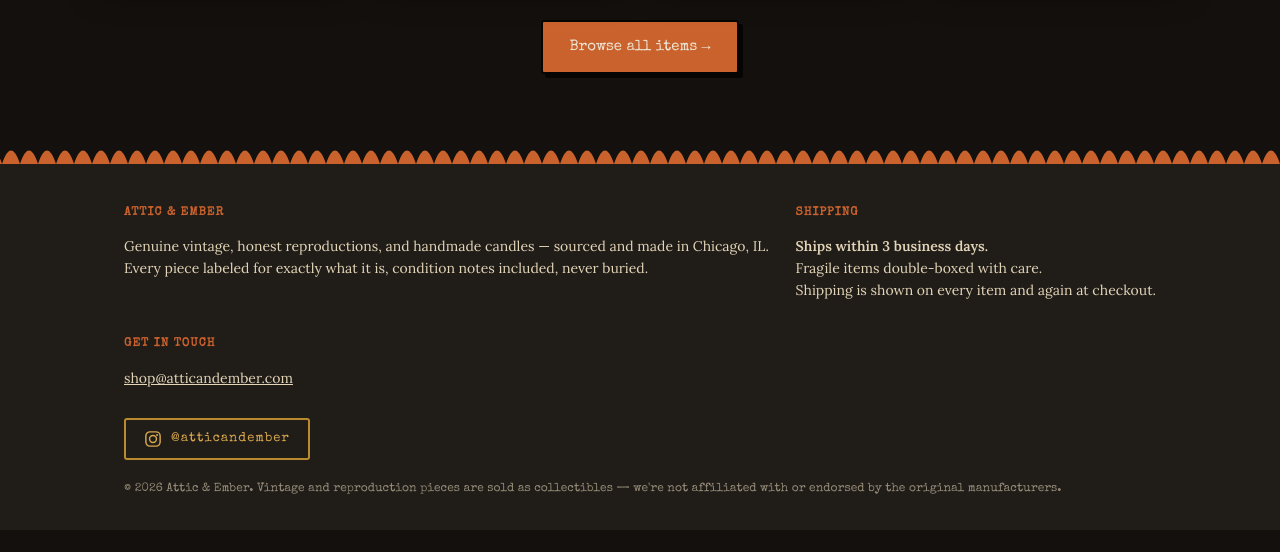
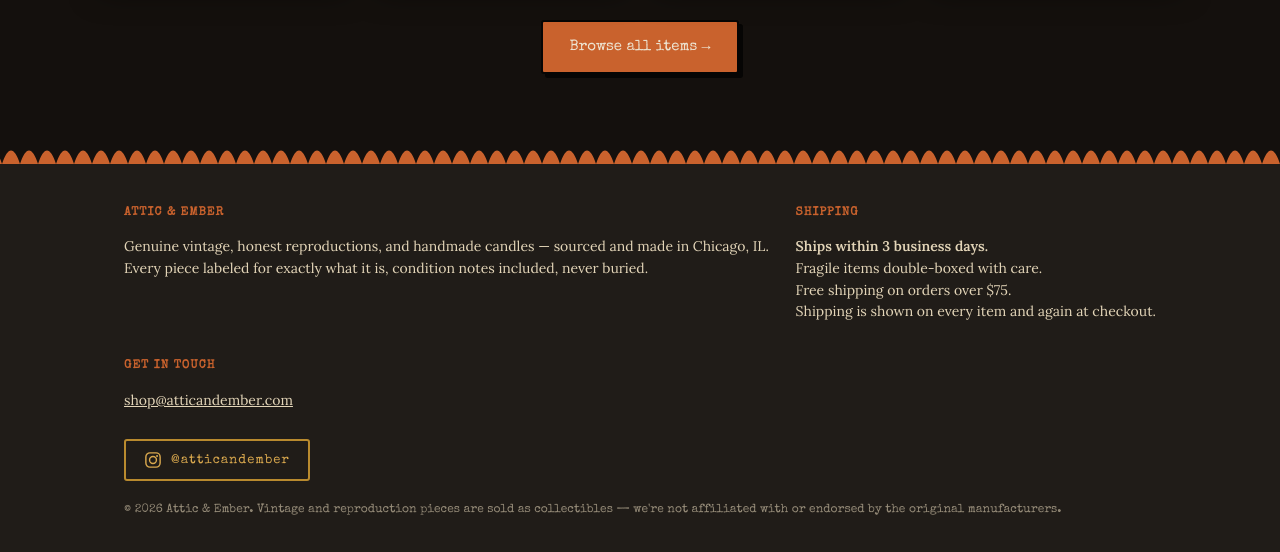
Before and after one commit to JohnWallace23/Attic-Ember, a Jekyll site: the page built from _products/beistle-vampire-skeleton.md, in a window 1280 px wide. Shown: the part 1493-2045 px from the top of the page. Built offline with Jekyll 4.4.1, drawn with Linux system fonts in a browser that asks for light colours; some web fonts are replaced; before the commit the page ends 2023 px from its top, so only the background shows below that; part of the change alters nothing that is shown.

Commit message:
Free shipping on orders over $75; local pickup built but parked
Orders whose items total $75 or more skip the shared $8 box. Pieces with
their own oversize rate still pay it: waiving a $15 blow-mold box on a
$76 order would cost more than the order makes. The cart tells buyers
how far they are from the threshold ("Add $45 more for free shipping"),
confirms it once they're over, and says plainly when an oversize piece
still carries its rate. The footer advertises it. `free_shipping_over`
in _config.yml sets the figure; 0 turns it off.

Local pickup is in the code and tested but switched off
(`local_pickup: ""`). Set it to "Chicago" and the checkout gains a ship
or pick-up choice, the cart and footer mention it, and oversize item
pages offer it — all from the one setting. With it off, checkout is
exactly as before and order emails carry no delivery line.

Also: the cart's totals now start fresh whenever it reopens, so a
country typed into checkout no longer leaves the cart showing $0
shipping under a "U.S." label.

Tested in a browser across every pricing case: under, at and over the
threshold, oversize with and without regular items, two oversize boxes,
free-shipping items, and an international address.

Co-Authored-By: Claude Opus 5.5 <noreply@anthropic.com>

```diff
--- a/_config.yml
+++ b/_config.yml
@@ -68,6 +68,14 @@ web3forms_key: "d1abc445-4121-4cb3-b1e3-31858bc804c3"
 # or waive it with `free_shipping: true`. Change it here and it
 # updates the cart, checkout, and order emails.
 shipping_flat_rate: 8
+# Free standard shipping when an order's items total at least this much.
+# Waives the shared flat-rate box only; pieces with their own `shipping:`
+# rate still pay it. 0 turns it off.
+free_shipping_over: 75
+# Lets buyers here skip shipping and pick up instead (we email to arrange a
+# time and place — no address is published). Built and tested but parked
+# for now: set to "Chicago" to switch it on everywhere at once. "" = off.
+local_pickup: ""
 shipping_note: "Shipping is included in the total above. International orders — we'll email you a quote before any payment."
 payments:
   # Full PayPal link (business profile or PayPal.Me), or just a PayPal.Me
--- a/_layouts/default.html
+++ b/_layouts/default.html
@@ -59,6 +59,12 @@
         <h4>Shipping</h4>
         <p><strong>Ships within 3 business days.</strong><br>
         Fragile items double-boxed with care.<br>
+        {%- if site.free_shipping_over and site.free_shipping_over > 0 %}
+        Free shipping on orders over ${{ site.free_shipping_over }}.<br>
+        {%- endif %}
+        {%- if site.local_pickup and site.local_pickup != "" %}
+        Free local pickup in {{ site.local_pickup }}.<br>
+        {%- endif %}
         Shipping is shown on every item and again at checkout.</p>
       </div>
       <div>
@@ -92,7 +98,9 @@
           data-cashapp="{{ site.payments.cashapp }}"
           data-web3forms="{{ site.web3forms_key }}"
           data-shipping-note="{{ site.shipping_note | escape }}"
-          data-shipping-rate="{{ site.shipping_flat_rate }}" defer></script>
+          data-shipping-rate="{{ site.shipping_flat_rate }}"
+          data-free-over="{{ site.free_shipping_over | default: 0 }}"
+          data-pickup="{{ site.local_pickup }}" defer></script>
 
   <!-- Drifting embers atmosphere (progressive enhancement; self-disables
        under prefers-reduced-motion). -->
--- a/_layouts/product.html
+++ b/_layouts/product.html
@@ -127,7 +127,7 @@ layout: default
       <h1>{{ page.title }}</h1>
       <p class="product-meta">{{ page.era | default: "Vintage" }}{% if page.category %} &middot; {{ page.category }}{% endif %}</p>
       <p class="product-price">${% include money.html amount=page.price %}</p>
-      {% if page.free_shipping %}<p class="free-ship free-ship--page">Free U.S. shipping — postage is included in the price</p>{% elsif page.shipping %}<p class="free-ship free-ship--page ship-extra">${{ page.shipping }} U.S. shipping — this one needs an oversize box</p>{% endif %}
+      {% if page.free_shipping %}<p class="free-ship free-ship--page">Free U.S. shipping — postage is included in the price</p>{% elsif page.shipping %}<p class="free-ship free-ship--page ship-extra">${{ page.shipping }} U.S. shipping — this one needs an oversize box{% if site.local_pickup and site.local_pickup != "" %}, or pick it up free in {{ site.local_pickup }}{% endif %}</p>{% endif %}
 
       <p class="product-desc">{{ page.description }}</p>
 
--- a/assets/css/attic.css
+++ b/assets/css/attic.css
@@ -1131,3 +1131,26 @@ body.cart-open { overflow: hidden; }
 @media (prefers-reduced-motion: reduce) {
   .garland-flag { animation: none; }
 }
+
+/* ---- checkout: ship or pick up, and the free-shipping nudge ---- */
+.ship-choices { display: flex; gap: 10px; flex-wrap: wrap; margin-bottom: 14px; }
+.ship-choice input:checked + span {
+  background: var(--sage-bright);
+  border-color: var(--sage-bright);
+  box-shadow: 0 0 0 3px rgba(169,201,138,0.25);
+}
+.pickup-note {
+  font-size: 13px; line-height: 1.6;
+  color: var(--paper);
+  background: rgba(169,201,138,0.12);
+  border-left: 3px solid var(--sage-bright);
+  padding: 10px 12px; margin: 0 0 16px; border-radius: var(--radius);
+}
+.free-nudge {
+  font-family: var(--mono); font-size: 13px;
+  color: var(--gold-bright);
+  margin: -6px 0 14px;
+}
+.free-nudge.met { color: var(--sage-bright); }
+.free-nudge span { display: block; font-size: 11px; color: var(--sage-light); margin-top: 2px; }
+.pickup-hint { font-size: 13px; color: var(--sage-light); font-style: italic; margin: 0 0 12px; }
--- a/assets/js/cart.js
+++ b/assets/js/cart.js
@@ -18,6 +18,10 @@
   var SHIP_NOTE = attr("data-shipping-note", "");
   var SHIP_RATE = parseFloat(attr("data-shipping-rate", "0")) || 0;
   var WEB3KEY = (attr("data-web3forms", "") || "").trim();
+  // Local pickup (a place name, e.g. "Chicago") and the free-shipping
+  // threshold, both set in _config.yml. Empty / 0 turns either off.
+  var PICKUP = (attr("data-pickup", "") || "").trim();
+  var FREE_OVER = parseFloat(attr("data-free-over", "0")) || 0;
 
   function read() { try { return JSON.parse(localStorage.getItem(KEY)) || []; } catch (e) { return []; } }
   function save() { try { localStorage.setItem(KEY, JSON.stringify(cart)); } catch (e) {} }
@@ -38,52 +42,64 @@
   // if there are any ordinary items. Two blow molds are two boxes and cost
   // two rates — charging the higher of the two, as this used to, left us
   // paying the difference.
+  //
+  // Two ways to pay less:
+  //   - local pickup: nothing ships, so nothing is charged.
+  //   - orders of FREE_OVER or more: the shared flat-rate box is free.
+  //     Oversize pieces still pay their own rate — waiving a $15 blow-mold
+  //     box on a $76 order would cost more than the order makes.
+  var pickup = false;
   function itemShip(i) {
     if (i.freeShip === true) return 0;
     var r = parseFloat(i.ship);
     return isNaN(r) ? SHIP_RATE : r;
   }
   function isOversize(i) { return i.freeShip !== true && !isNaN(parseFloat(i.ship)); }
-  function allFreeShip() {
-    return cart.length > 0 && cart.every(function (i) { return itemShip(i) === 0; });
+  function hasOrdinary() {
+    return cart.some(function (i) { return i.freeShip !== true && !isOversize(i); });
   }
+  function oversizeItems() { return cart.filter(isOversize); }
+  function freeStandard() { return FREE_OVER > 0 && subtotal() >= FREE_OVER; }
+  function flatCharge() { return hasOrdinary() && !freeStandard() ? SHIP_RATE : 0; }
   function shipping() {
-    if (cart.length === 0 || !domestic) return 0;
-    var total = 0;
-    var ordinary = false;
-    for (var i = 0; i < cart.length; i++) {
-      if (cart[i].freeShip === true) continue;
-      if (isOversize(cart[i])) total += itemShip(cart[i]);
-      else ordinary = true;
-    }
-    return total + (ordinary ? SHIP_RATE : 0);
+    if (cart.length === 0 || pickup || !domestic) return 0;
+    return oversizeItems().reduce(function (t, i) { return t + itemShip(i); }, 0) + flatCharge();
   }
   // How many separate boxes the buyer is being charged for.
-  function boxCount() {
-    var n = 0, ordinary = false;
-    for (var i = 0; i < cart.length; i++) {
-      if (cart[i].freeShip === true) continue;
-      if (isOversize(cart[i])) n++;
-      else ordinary = true;
-    }
-    return n + (ordinary ? 1 : 0);
-  }
+  function boxCount() { return oversizeItems().length + (flatCharge() > 0 ? 1 : 0); }
   // "flat" only when the order is actually paying the plain flat rate.
   function shipNote() {
-    if (allFreeShip()) return "";
+    if (pickup || shipping() === 0) return "";
     if (boxCount() > 1) return " — " + boxCount() + " boxes";
-    return shipping() === SHIP_RATE ? " flat" : "";
+    return flatCharge() > 0 ? " flat" : "";
   }
-  // What to print on the domestic shipping line.
-  function shipLabel() { return allFreeShip() ? "Free" : money(shipping()); }
+  // What to print on the shipping line.
+  function shipLabel() { return shipping() === 0 ? "Free" : money(shipping()); }
   function shipEmailText() {
-    if (allFreeShip()) return "FREE (included in item price)";
+    if (pickup) return "LOCAL PICKUP in " + PICKUP + " — nothing to ship. Email the buyer to arrange a time and place.";
     var s = shipping();
-    if (boxCount() > 1) return money(s) + " (U.S. — " + boxCount() + " boxes)";
-    return money(s) + (s === SHIP_RATE ? " (U.S. flat rate)" : " (U.S. — oversize item)");
+    var waived = freeStandard() && hasOrdinary();
+    if (s === 0) return waived
+      ? "FREE (standard shipping free on orders over " + dollars(FREE_OVER) + ")"
+      : "FREE (included in item price)";
+    var tail = waived ? "; standard box free, order over " + dollars(FREE_OVER) : "";
+    if (boxCount() > 1) return money(s) + " (U.S. — " + boxCount() + " boxes" + tail + ")";
+    return money(s) + (flatCharge() > 0 ? " (U.S. flat rate)" : " (U.S. — oversize item" + tail + ")");
+  }
+  // Under the cart's shipping line: how far off free shipping is, or that
+  // it's been earned. Only when it would change the total — a cart of
+  // oversize or free-ship pieces gets nothing from the threshold.
+  function freeNudge() {
+    if (!FREE_OVER || !hasOrdinary()) return "";
+    var gap = FREE_OVER - subtotal();
+    if (gap > 0) return '<p class="free-nudge">Add <strong>' + money(gap) + "</strong> more for free shipping.</p>";
+    return '<p class="free-nudge met">Free shipping on orders over ' + dollars(FREE_OVER) + " \u2713" +
+      (oversizeItems().length ? " <span>Oversize pieces still ship at their own rate.</span>" : "") + "</p>";
   }
   function grandTotal() { return subtotal() + shipping(); }
   function money(n) { return "$" + (Math.round(n * 100) / 100).toFixed(2); }
+  // Round figures in prose read better without cents: "over $75", not "$75.00".
+  function dollars(n) { return money(n).replace(/\.00$/, ""); }
   // Amount handed to the payment app — always the grand total, never subtotal.
   function amt() { return (Math.round(grandTotal() * 100) / 100).toFixed(2); }
 
@@ -126,6 +142,10 @@
   // ---- cart (items) view ----
   function showCart() {
     titleEl.textContent = "Your cart";
+    // Checkout rebuilds its form from scratch, so whatever was picked there
+    // (pickup, a foreign country) doesn't carry back into the cart's totals.
+    pickup = false;
+    domestic = true;
     if (cart.length === 0) {
       body.innerHTML =
         '<p class="cart-empty">Your cart is empty.</p>' +
@@ -149,7 +169,9 @@
         (SHIP_RATE > 0
           ? '<div class="cart-subtotal"><span>Shipping (U.S.' + shipNote() + ')</span><span>' + shipLabel() + "</span></div>"
           : "") +
+        freeNudge() +
         '<div class="cart-subtotal cart-grand"><span>Total</span><strong>' + money(grandTotal()) + "</strong></div>" +
+        (PICKUP ? '<p class="pickup-hint">In ' + esc(PICKUP) + "? Choose free local pickup at checkout.</p>" : "") +
         '<button class="btn cart-checkout" type="button">Checkout &rarr;</button>' +
       "</div>";
   }
@@ -215,9 +237,21 @@
       // sends the order and opens the buyer's payment app.
       step1 =
         '<form class="order-form" novalidate>' +
-          '<span class="co-step-h">Where should we ship it?</span>' +
+          (PICKUP
+            ? '<span class="co-step-h">How should we get it to you?</span>' +
+              '<div class="ship-choices">' +
+                '<label class="pay-choice ship-choice"><input type="radio" name="delivery" value="ship" checked>' +
+                  "<span>Ship it to me</span></label>" +
+                '<label class="pay-choice ship-choice"><input type="radio" name="delivery" value="pickup">' +
+                  "<span>Pick up in " + esc(PICKUP) + " &mdash; free</span></label>" +
+              "</div>" +
+              '<p class="pickup-note" hidden>We’ll email you to set up a time and place in ' + esc(PICKUP) +
+                ". Paying now holds it for you &mdash; nobody else can buy it in the meantime.</p>" +
+              '<span class="co-step-h">Your details</span>'
+            : '<span class="co-step-h">Where should we ship it?</span>') +
           '<input type="text" name="name" placeholder="Full name" autocomplete="name" required>' +
           '<input type="email" name="email" placeholder="Email" autocomplete="email" required>' +
+          '<div class="ship-fields">' +
           '<input type="text" name="address" placeholder="Street address" autocomplete="street-address">' +
           '<div class="of-row">' +
             '<input type="text" name="city" placeholder="City" autocomplete="address-level2">' +
@@ -227,6 +261,7 @@
           '<input type="text" name="country" placeholder="Country (leave blank if U.S.)" autocomplete="country-name">' +
           '<p class="intl-note" hidden>Shipping outside the U.S. isn’t covered by the flat rate — ' +
             'place your order and we’ll email you a shipping quote before you pay anything.</p>' +
+          "</div>" +
           '<textarea name="note" placeholder="Anything we should know? (optional)"></textarea>' +
           '<input type="checkbox" name="botcheck" tabindex="-1" aria-hidden="true" style="position:absolute;left:-9999px">' +
           '<div class="pay-block">' +
@@ -253,7 +288,8 @@
           '<div class="co-line co-sub"><span>Subtotal</span><span>' + money(subtotal()) + "</span></div>" +
           '<div class="co-line co-ship"><span>Shipping' +
             '<em class="ship-dom"> (U.S.' + shipNote() + ')</em>' +
-            '<em class="ship-intl" hidden> (international)</em></span>' +
+            '<em class="ship-intl" hidden> (international)</em>' +
+            '<em class="ship-pick" hidden> (local pickup)</em></span>' +
             '<span class="ship-amount">' + shipLabel() + "</span></div>" +
           '<div class="co-line co-total"><span>Total</span><strong class="pay-total">' + money(grandTotal()) + "</strong></div></div>" +
         (SHIP_NOTE ? '<p class="ship-note">' + esc(SHIP_NOTE) + "</p>" : "") +
@@ -266,7 +302,7 @@
   // orders can't be quoted from the flat rate, so we hide the payment step
   // entirely rather than show a total we'd have to correct later.
   function refreshTotals() {
-    var intl = !domestic;
+    var intl = !domestic && !pickup;
     Array.prototype.forEach.call(body.querySelectorAll(".pay-total"), function (el) {
       el.textContent = money(grandTotal());
     });
@@ -276,8 +312,17 @@
     if (shipAmt) shipAmt.textContent = intl ? "We’ll quote it" : shipLabel();
     var domEm = body.querySelector(".ship-dom");
     var intlEm = body.querySelector(".ship-intl");
-    if (domEm) domEm.hidden = intl;
+    var pickEm = body.querySelector(".ship-pick");
+    if (domEm) { domEm.hidden = intl || pickup; domEm.textContent = " (U.S." + shipNote() + ")"; }
     if (intlEm) intlEm.hidden = !intl;
+    if (pickEm) pickEm.hidden = !pickup;
+    var fields = body.querySelector(".ship-fields");
+    if (fields) fields.hidden = pickup;
+    var pnote = body.querySelector(".pickup-note");
+    if (pnote) pnote.hidden = !pickup;
+    // the shipping/international note says nothing useful to someone picking up
+    var snote = body.querySelector(".ship-note");
+    if (snote) snote.hidden = pickup;
     var note = body.querySelector(".intl-note");
     if (note) note.hidden = !intl;
     var payBlock = body.querySelector(".pay-block");
@@ -292,7 +337,7 @@
     }
   }
   body.addEventListener("input", function (e) {
-    if (!e.target || e.target.name !== "country") return;
+    if (!e.target || e.target.name !== "country" || pickup) return;
     var next = isDomestic(e.target.value);
     if (next === domestic) return;
     domestic = next;
@@ -312,7 +357,9 @@
       return;
     }
     // International orders skip payment entirely — we quote shipping first.
-    domestic = isDomestic(data.country);
+    // Pickup never ships, so it never counts as international.
+    pickup = data.delivery === "pickup";
+    domestic = pickup || isDomestic(data.country);
     // Which payment app they picked — required, no silent default.
     var methods = domestic ? payMethods() : [];
     var chosen = null;
@@ -344,7 +391,9 @@
     data.access_key = WEB3KEY;
     data.order_ref = ref;
     data.subject = "Attic & Ember order " + ref + " — " + cart.length + " item" +
-      (cart.length > 1 ? "s" : "") + ", " + (domestic ? money(grandTotal()) : money(subtotal()) + " + intl shipping");
+      (cart.length > 1 ? "s" : "") + ", " + (domestic ? money(grandTotal()) : money(subtotal()) + " + intl shipping") +
+      (pickup ? " — LOCAL PICKUP" : "");
+    if (PICKUP) data.delivery = pickup ? "LOCAL PICKUP in " + PICKUP : "Ship to the address below";
     data.from_name = data.name;
     data.paying_with = domestic ? (chosen ? chosen.label : "(not selected)") : "(international — quote shipping first)";
     data.shipping = domestic ? shipEmailText() : "TO QUOTE — international address";
@@ -372,19 +421,17 @@
       for (var j = 0; j < withRef.length; j++) {
         if (chosen && withRef[j].id === chosen.id) { chosen = withRef[j]; break; }
       }
-      orderSent(form, data.name, chosen, total, ref, items, data.email, sub, ship, domestic);
+      orderSent(form, data.name, chosen, total, ref, items, data.email, sub, ship, domestic, pickup);
     }).catch(function () {
       btn.disabled = false;
       status.className = "of-status err";
       status.innerHTML = 'That didn’t go through — please email us at <a href="mailto:' + esc(ORDER_EMAIL) + '">' + esc(ORDER_EMAIL) + "</a>.";
     });
   }
-  function orderSent(form, name, chosen, total, ref, items, email, sub, ship, isDom) {
+  function orderSent(form, name, chosen, total, ref, items, email, sub, ship, isDom, isPickup) {
     var wrap = document.createElement("div");
     wrap.className = "order-sent";
     var first = (name || "").trim().split(/\s+/)[0];
-    var shipFree = (items || []).length > 0 &&
-      items.every(function (i) { return itemShip(i) === 0; });
     var html = "<strong>Thanks, " + esc(first) + "! Your order is in.</strong>" +
       '<div class="os-receipt">' +
         '<div class="os-ref"><span>Order</span><strong>' + esc(ref) + "</strong></div>" +
@@ -393,8 +440,8 @@
             money(parseFloat(i.price) || 0) + "</span></div>";
         }).join("") +
         '<div class="co-line co-sub"><span>Subtotal</span><span>' + money(sub || 0) + "</span></div>" +
-        '<div class="co-line co-ship"><span>Shipping</span><span>' +
-          (isDom ? (shipFree ? "Free" : money(ship || 0)) : "We’ll quote it") + "</span></div>" +
+        '<div class="co-line co-ship"><span>' + (isPickup ? "Local pickup" : "Shipping") + "</span><span>" +
+          (isDom ? (ship ? money(ship) : "Free") : "We’ll quote it") + "</span></div>" +
         '<div class="co-line co-total"><span>Total</span><strong>' +
           (isDom ? total : money(sub || 0) + " + shipping") + "</strong></div>" +
       "</div>";
@@ -435,7 +482,9 @@
       html += "<p>We’ll email you shortly with how to pay.</p>";
     }
     html += '<p class="os-foot">We’ll email ' + (email ? "<strong>" + esc(email) + "</strong>" : "you") +
-      " to confirm it’s yours and let you know when it ships. " +
+      (isPickup
+        ? " to confirm it’s yours and set up a time and place to pick it up in " + esc(PICKUP) + ". "
+        : " to confirm it’s yours and let you know when it ships. ") +
       "Questions? Just reply to that email or write us at " +
       '<a href="mailto:' + esc(ORDER_EMAIL) + '">' + esc(ORDER_EMAIL) + "</a>.</p>";
     wrap.innerHTML = html;
@@ -479,6 +528,15 @@
     // pasting it into the payment note is one tap on the other side.
     var p = e.target.closest(".os-pay");
     if (p && p.getAttribute("data-ref")) copyRef(p.getAttribute("data-ref"), null);
+  });
+  // Ship or pick up. Picking up means nothing ships, so the address and any
+  // foreign country stop mattering for the total.
+  body.addEventListener("change", function (e) {
+    if (!e.target || e.target.name !== "delivery") return;
+    pickup = e.target.value === "pickup";
+    var c = body.querySelector('input[name="country"]');
+    domestic = pickup || !c || isDomestic(c.value);
+    refreshTotals();
   });
   // Picking a payment method clears the "please select one" warning.
   body.addEventListener("change", function (e) {
```
